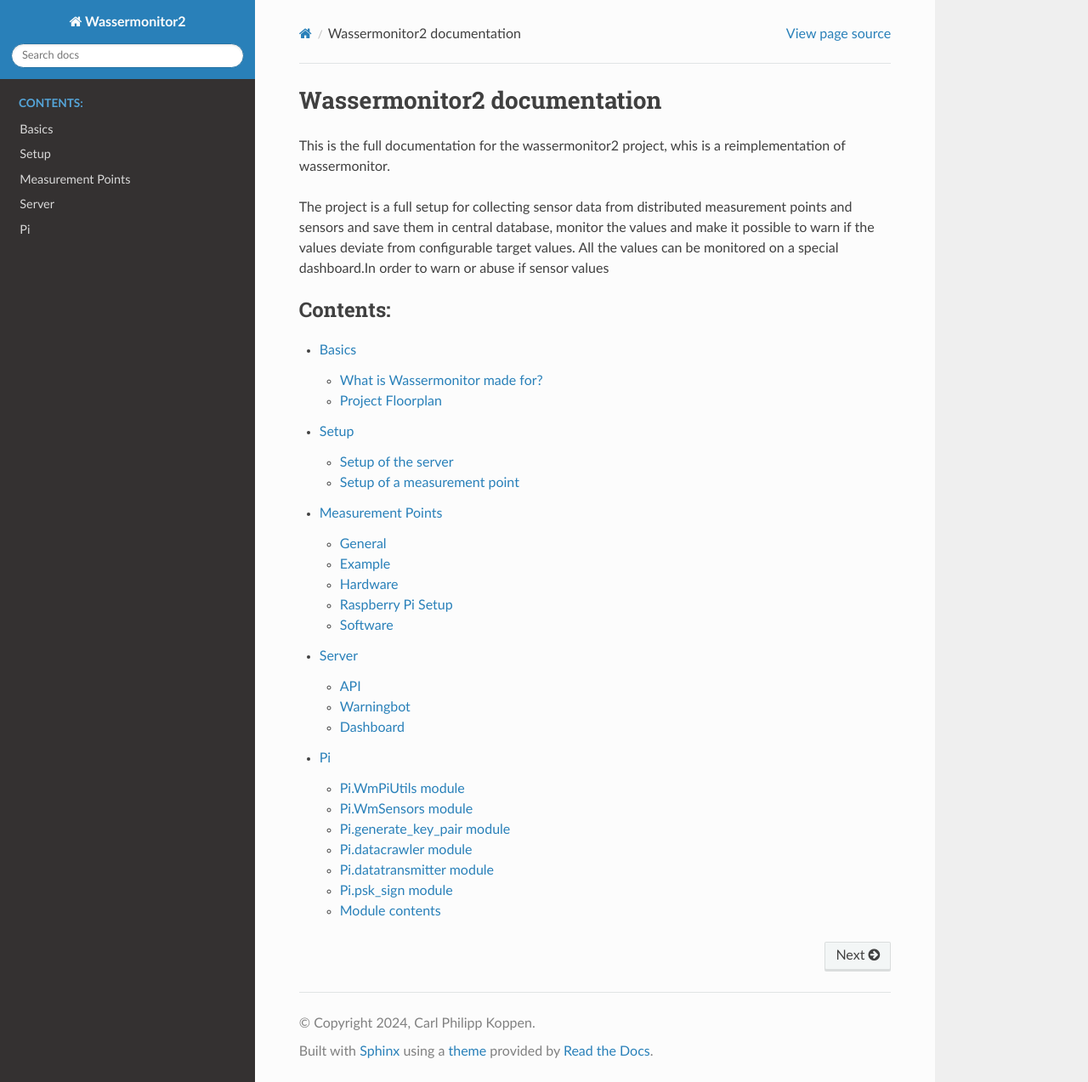
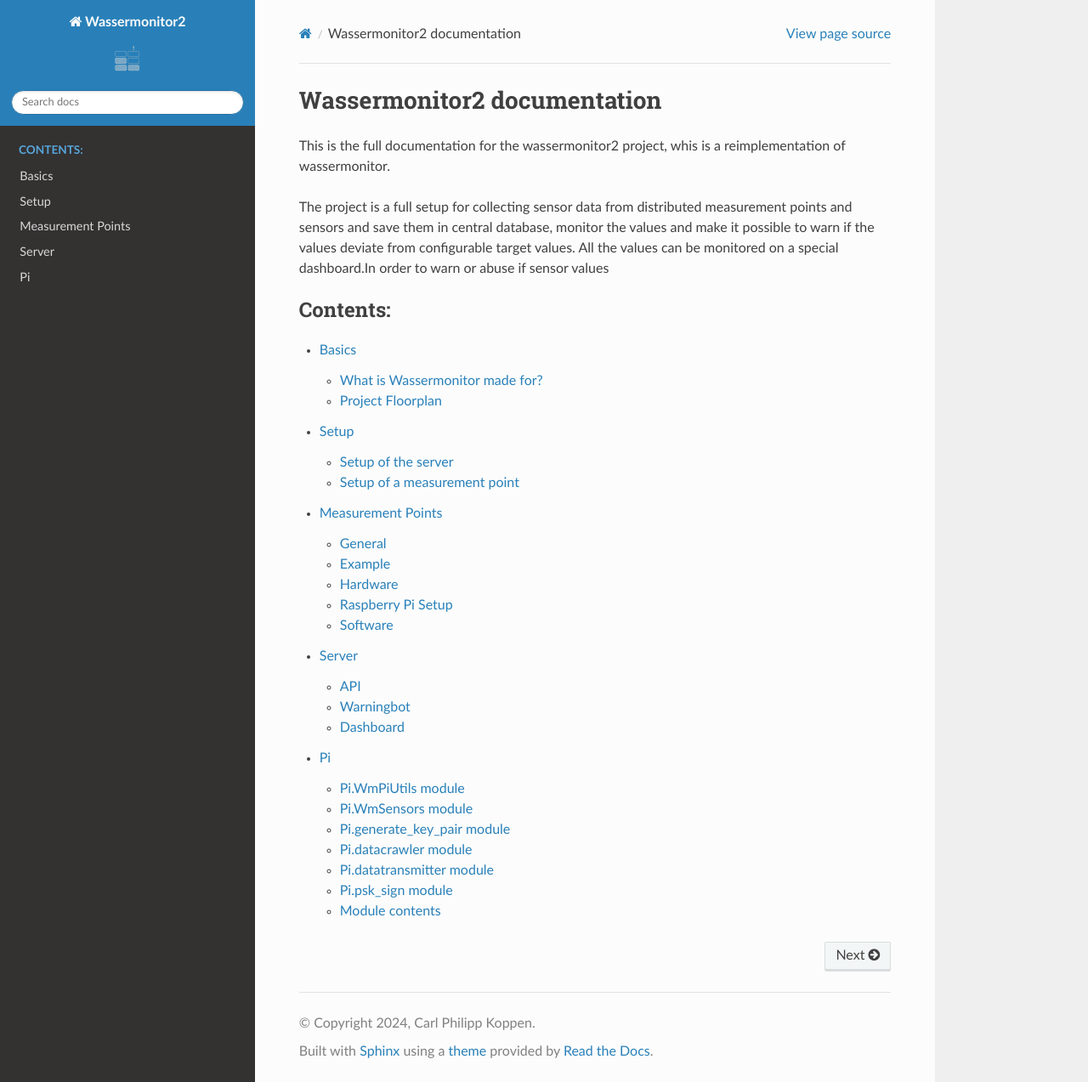
Before and after one commit to calphiko/Wassermonitor2, a Sphinx documentation site: the page built from Doc/source/index.rst, in a window 1280 px wide and 1273 px high. Shown: the whole window at 85% size. Built offline with Sphinx 7.4.7 and the Read the Docs theme 3.1.0, drawn with Linux system fonts in a browser that asks for light colours; pages that are not in the unit, such as notebooks, are missing from menus.

Commit message:
added favicon and logo

```diff
--- a/Doc/source/conf.py
+++ b/Doc/source/conf.py
@@ -15,6 +15,10 @@
 project = 'Wassermonitor2'
 copyright = '2024, Carl Philipp Koppen'
 author = 'Carl Philipp Koppen'
+
+html_favicon = '_static/favicon.png'
+html_logo = '_static/favicon.png'
+html_static_path = ['_static']
 
 # -- General configuration ---------------------------------------------------
 # https://www.sphinx-doc.org/en/master/usage/configuration.html#general-configuration
```
